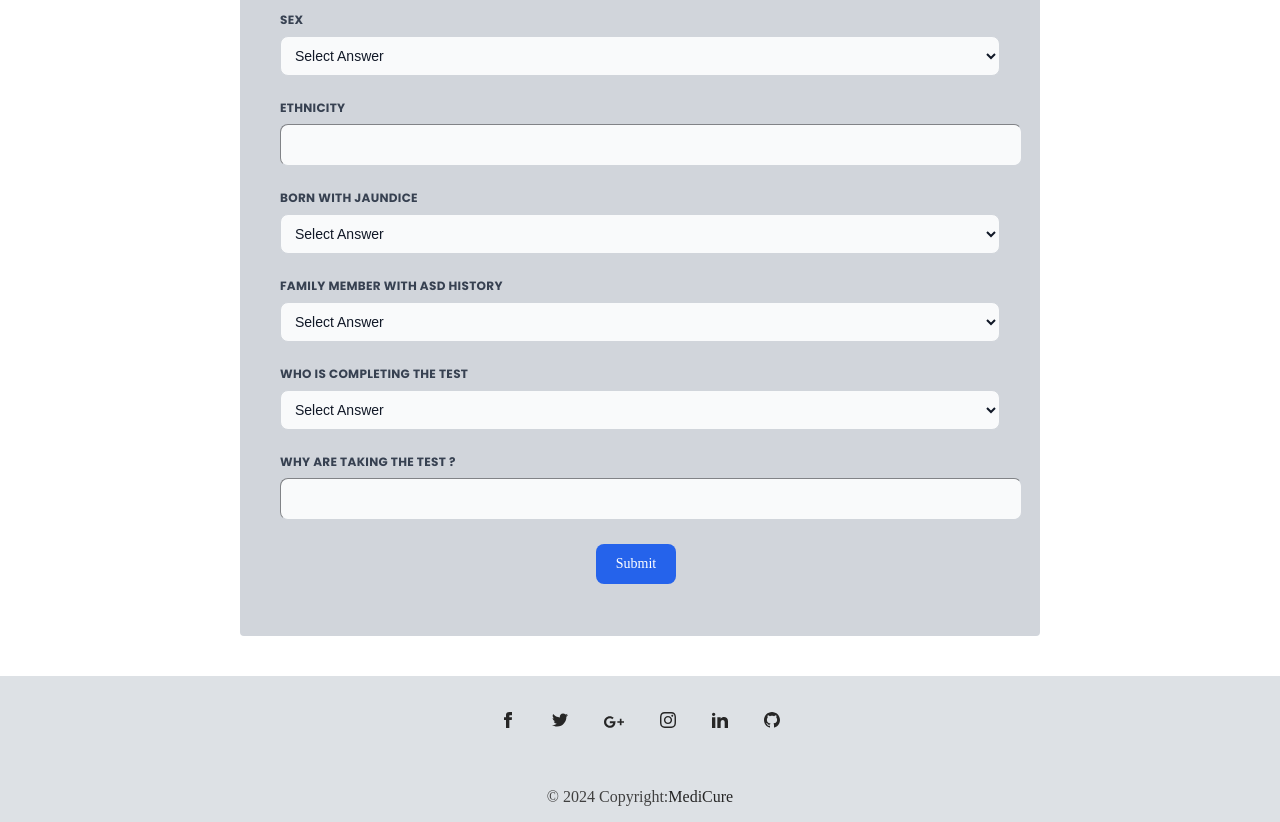
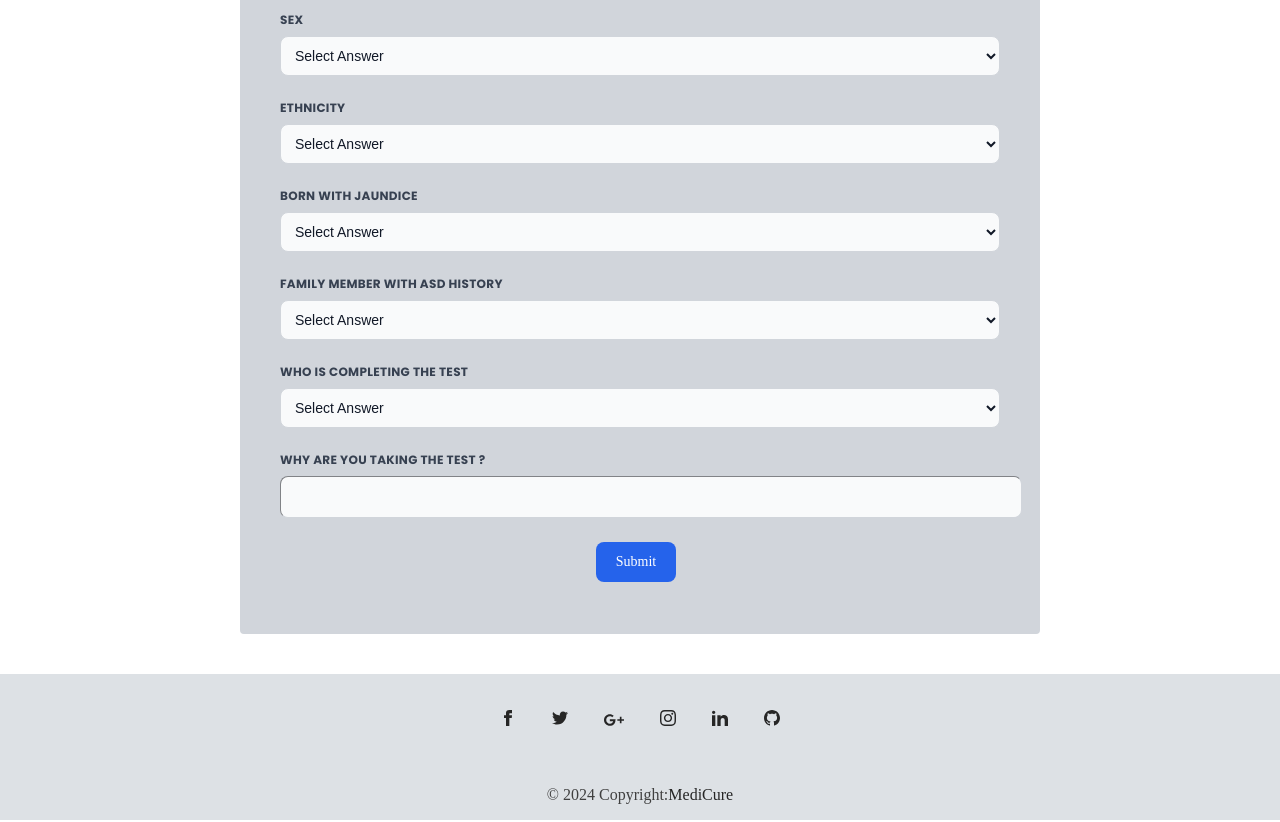
Before and after one commit to Pr3mKum4r/BoltHack, a React (Vite) app: page /autism in a window 1280 px wide. Shown: the part 1260-2082 px from the top of the page. Built offline with nearby package versions, Linux system fonts and the light colour scheme; no server answers.

Commit message:
Add AutismTherapy page

```diff
--- a/src/App.jsx
+++ b/src/App.jsx
@@ -9,6 +9,8 @@ import Footer from './components/Footer';
 import GeminiPro from './components/GeminiPro';
 import Autism from './components/Autism';
 import SearchBar from './components/YoutubeSearch';
+import AutismTherapy from './components/AutismTherapy';
+import NoAutism from './components/NoAutism';
 function App() {
 
   return (
@@ -22,6 +24,8 @@ function App() {
             <Route path="/gemini" exact element={<GeminiPro />} />
             <Route path="/autism" exact element={<Autism/>} />
             <Route path="/yt" exact element={<SearchBar/>} />
+            <Route path='/autismTherapy' element={<AutismTherapy/>}/>
+            <Route path='/noAutism' element={<NoAutism/>}/>
           </Routes>
           <Footer/>
         </UserAuthContextProvider>
--- a/src/components/Autism.jsx
+++ b/src/components/Autism.jsx
@@ -1,4 +1,6 @@
+import axios from "axios";
 import { useState } from "react";
+import { useNavigate } from "react-router";
 
 const Autism = () => {
     const [a1, setA1] = useState(null);
@@ -21,7 +23,9 @@ const Autism = () => {
     const [whyAreYouTake, setWhyAreYouTake] = useState(null);
     const [loading, setLoading] = useState(false);
 
-    const handleSubmit = () => {
+    const navigate = useNavigate();
+
+    const handleSubmit = async () => {
         setLoading(true);
         const data = {
             "a1": a1,
@@ -43,8 +47,15 @@ const Autism = () => {
             "applicant": applicant,
             "whyAreYouTake": whyAreYouTake
         }
-
+        const res = await axios.post("http://172.31.176.1:5000/autism", data);
+        console.log("Result from server: ", res.data);
         setLoading(false);
+        if(res.data == "Yes"){
+            navigate('/autismTherapy');
+        }
+        else{
+            navigate('/noAutism');
+        }
     }
 
     return (
@@ -247,13 +258,26 @@ const Autism = () => {
                                 <label htmlFor="age" className="font-poppins block uppercase tracking-wide text-gray-700 text-xs font-bold mb-2">
                                     Ethnicity
                                 </label>
-                                <input
-                                    type="text"
+                                <select
                                     className="bg-gray-50 border border-gray-300 text-gray-900 text-sm rounded-lg focus:ring-blue-500 focus:border-blue-500 block w-full p-2.5 dark:bg-gray-700 dark:border-gray-600 dark:placeholder-gray-400 dark:text-white dark:focus:ring-blue-500 dark:focus:border-blue-500"
-                                    id="ethnicity"
+                                    id="Ethnicity"
                                     value={ethnicity}
                                     onChange={(e) => setEthinicity(e.target.value)}
-                                />
+                                >
+                                    <option value="">Select Answer</option>
+                                    <option value="Asian">Asian</option>
+                                    <option value="Middle Eastern">Middle Eastern</option>
+                                    <option value="White European">White European</option>
+                                    <option value="Hispanic">Hispanic</option>
+                                    <option value="Black">Black</option>
+                                    <option value="South Asian">South Asian</option>
+                                    <option value="Native Indian">Native Indian</option>
+                                    <option value="Latino">Latino</option>
+                                    <option value="Mixed">Mixed</option>
+                                    <option value="Pacifica">Pacifica</option>
+                                    <option value="Turkish">Turkish</option>
+                                    <option value="Others">Others</option>
+                                </select>
                             </div>
                             <div className="w-full px-3 mb-6">
                                 <label htmlFor="Q4" className="font-poppins block uppercase tracking-wide text-gray-700 text-xs font-bold mb-2">
@@ -304,7 +328,7 @@ const Autism = () => {
                             </div>
                             <div className="w-full px-3 mb-6">
                                 <label htmlFor="age" className="font-poppins block uppercase tracking-wide text-gray-700 text-xs font-bold mb-2">
-                                    Why are taking the test ?
+                                    Why are you taking the test ?
                                 </label>
                                 <input
                                     type="text"
--- /dev/null
+++ b/src/components/AutismTherapy.jsx
@@ -0,0 +1,34 @@
+import PropTypes from "prop-types";
+
+const AutismTherapy = () => {
+    const YoutubeEmbed = ({ videoId }) => (
+        <div className="video-responsive">
+            <iframe
+                width="853"
+                height="480"
+                src={`https://www.youtube.com/embed/${videoId}`}
+                frameBorder="0"
+                allow="accelerometer; autoplay; clipboard-write; encrypted-media; gyroscope; picture-in-picture"
+                allowFullScreen
+                title="Embedded youtube"
+            />
+        </div>
+    );
+
+    YoutubeEmbed.propTypes = {
+        videoId: PropTypes.string.isRequired,
+    };
+
+    return (
+        <div className="flex flex-col justify-center items-center">
+            <h1>Autism Therapy</h1>
+            <div className="flex flex-col mb-10 justify-center items-center">
+                <YoutubeEmbed videoId={'pSGVb60-BSw?si=iHqc3oZNDYKUyuuu'} />
+                <YoutubeEmbed videoId={'x4V0MREMu3Q?si=EZq8uYlNIt-HZZMH'} />
+                <YoutubeEmbed videoId={'https://youtu.be/RBB_81ao7uo?si=pYga_l2-vcGjYQLO'} />
+            </div>
+        </div>
+    );
+};
+
+export default AutismTherapy;
--- a/src/components/GeminiPro.jsx
+++ b/src/components/GeminiPro.jsx
@@ -86,7 +86,7 @@ function GeminiPro() {
                 }
               </>
               :
-              <h1>No Disorder Found</h1>
+              <h1 className="font-poppins">No Disorder Found</h1>
             }
           </> :
           <>
--- a/src/components/Hero.jsx
+++ b/src/components/Hero.jsx
@@ -12,7 +12,7 @@ const Hero = () =>{
                         disabilities. Through our innovative web app, we provide accurate
                         diagnoses and a supportive community.
                     </h1>
-                    <a type="button" href="#services" className="text-white w-fit cursor-pointer bg-blue-600 hover:bg-blue-700 focus:ring-4 focus:ring-blue-300 font-medium rounded-lg text-sm px-5 py-2.5 me-2 mb-2 dark:bg-blue-600 dark:hover:bg-blue-700 focus:outline-none dark:focus:ring-blue-800">View All Services</a>
+                    <a type="button" href="#services" className="font-poppins text-white w-fit cursor-pointer bg-blue-600 hover:bg-blue-700 focus:ring-4 focus:ring-blue-300 font-medium rounded-lg text-sm px-5 py-2.5 me-2 mb-2 dark:bg-blue-600 dark:hover:bg-blue-700 focus:outline-none dark:focus:ring-blue-800">View All Services</a>
                 </div>
                 <div>
                     <img
--- a/src/components/Login.jsx
+++ b/src/components/Login.jsx
@@ -23,7 +23,7 @@ const Login = () => {
         await logIn(email, password);
         console.log('Logged In Successfully')
         // setIsLoading(false);
-        navigate("/carform");
+        navigate("/");
       }
       catch (err) {
         // setError(authErrorCodesToMsgs(err.code));
--- a/src/components/Navbar.jsx
+++ b/src/components/Navbar.jsx
@@ -201,8 +201,8 @@ function Navbar() {
               Contact
             </Button>
             {/* </Link> */}
-            {!currentUser ? <div onClick={()=>{navigate('/login')}} className="text-white bg-blue-700 hover:bg-blue-800 focus:ring-4 focus:ring-blue-300 font-medium rounded-lg text-sm px-5 py-2.5 me-2 mb-2 dark:bg-blue-600 dark:hover:bg-blue-700 focus:outline-none dark:focus:ring-blue-800">Login</div> :
-            <div onClick={()=>{logOut()}} className="text-white bg-blue-700 hover:bg-blue-800 focus:ring-4 focus:ring-blue-300 font-medium rounded-lg text-sm px-5 py-2.5 me-2 mb-2 dark:bg-blue-600 dark:hover:bg-blue-700 focus:outline-none dark:focus:ring-blue-800">Logout</div>}
+            {!currentUser ? <div onClick={()=>{navigate('/login')}} className="text-white bg-blue-700 hover:bg-blue-800 focus:ring-4 focus:ring-blue-300 font-medium rounded-lg text-sm px-5 mr-5 h-fit font-poppins py-2.5 dark:bg-blue-600 dark:hover:bg-blue-700 focus:outline-none dark:focus:ring-blue-800">Login</div> :
+            <div onClick={()=>{logOut()}} className="text-white bg-blue-700 hover:bg-blue-800 focus:ring-4 focus:ring-blue-300 font-medium rounded-lg text-sm px-5 py-2.5 mr-5 h-fit font-poppins dark:bg-blue-600 dark:hover:bg-blue-700 focus:outline-none dark:focus:ring-blue-800">Logout</div>}
           </Box>
           {currentUser && <Box sx={{ flexGrow: 0 }}>
             <Tooltip title="Open settings">
--- /dev/null
+++ b/src/components/NoAutism.jsx
@@ -0,0 +1,12 @@
+const NoAutism = () => {
+    return (
+        <div className="flex flex-col items-center container mx-auto">
+            <div className=" flex justify-center flex-col bg-gray-300 px-10 rounded my-10 min-h-[60vh] min-w-[40vw] w-1/2">
+                <h1 className="font-poppins">No indicators of autism detected.</h1>
+                <h1 className="font-poppins font-medium"> Please consult a healthcare professional for further assessment if needed.</h1>
+            </div>
+        </div>
+    );
+};
+
+export default NoAutism;
```
Also changed, not shown: src/components/Services.jsx (+5 -7 lines).
